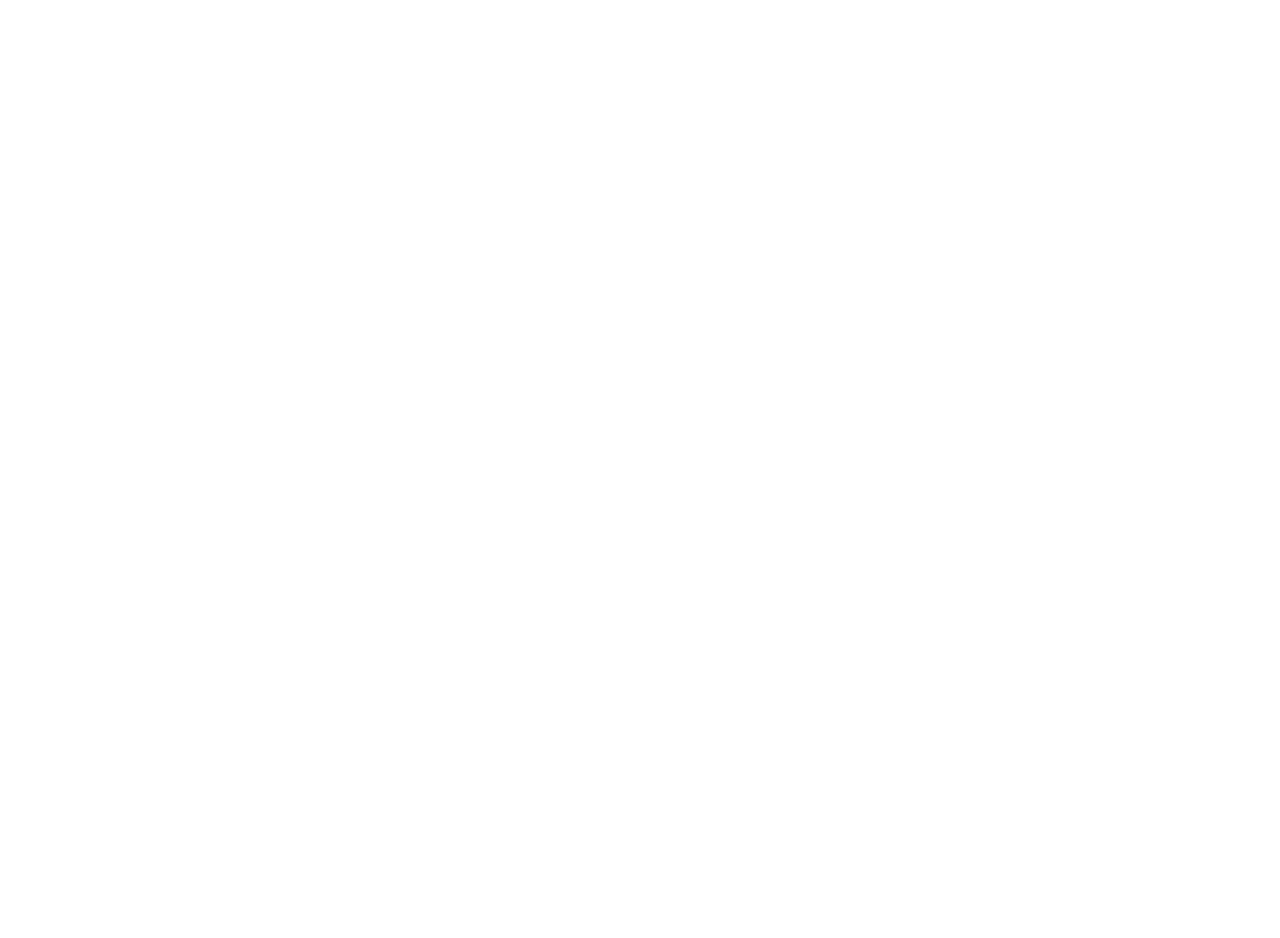
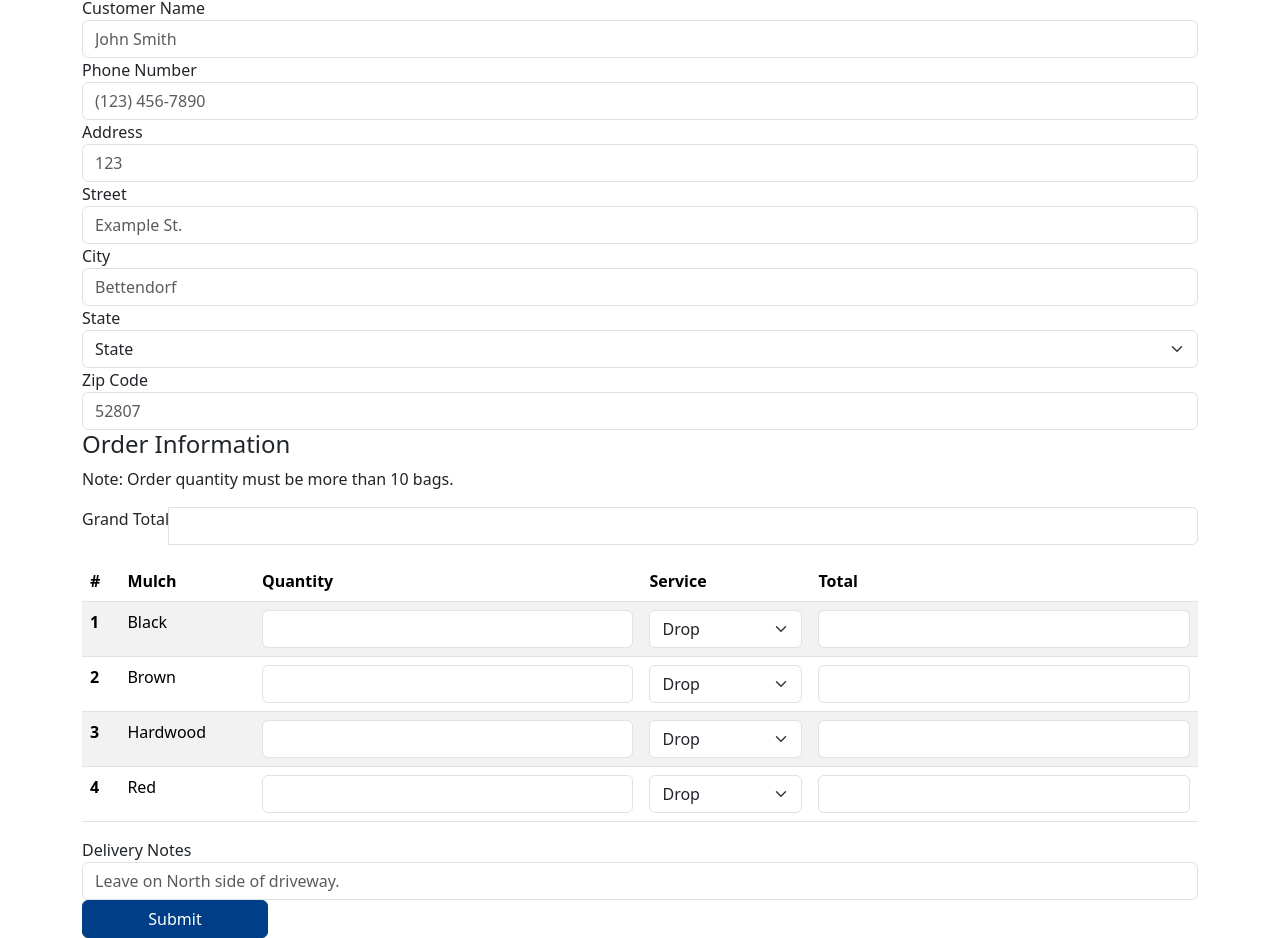
Before and after one commit to Bushwhacker40/MulchMadness, a React (Vite) app in the folder client/: page /createorder in a window 1280 px wide. Shown: the part 193-1131 px from the top of the page. Before the commit the page ends 800 px from the top, so only its background shows below. Built offline with nearby package versions, Linux system fonts and the light colour scheme.

Commit message:
Populated create Order page. Needs formatting.

```diff
--- a/client/src/screens/CreateOrder.tsx
+++ b/client/src/screens/CreateOrder.tsx
@@ -1,7 +1,223 @@
-
-
 export default function CreateOrder() {
   return (
-<p>Create Order</p>
+    <form
+      className="needs-validation container justify-content-center"
+      noValidate
+    >
+      <div className="col-md-8 mx-auto m-4">
+        <h1>Create Order</h1>
+      </div>
+      <div>
+        <h4>Delivery Information</h4>
+        <div>
+          <label htmlFor="customerName">Customer Name</label>
+          <input
+            type="text"
+            className="form-control"
+            id="customerName"
+            placeholder="John Smith"
+            required
+          ></input>
+        </div>
+        <div>
+          <label htmlFor="customerPhone">Phone Number</label>
+          <input
+            type="text"
+            className="form-control"
+            id="customerPhone"
+            placeholder="(123) 456-7890"
+            required
+          ></input>
+        </div>
+        <div>
+          <label htmlFor="customerAddress">Address</label>
+          <input
+            type="text"
+            className="form-control"
+            id="customerAddress"
+            placeholder="123"
+            required
+          ></input>
+        </div>
+        <div>
+          <label htmlFor="customerStreet">Street</label>
+          <input
+            type="text"
+            className="form-control"
+            id="customerStreet"
+            placeholder="Example St."
+            required
+          ></input>
+        </div>
+        <div>
+          <label htmlFor="customerCity">City</label>
+          <input
+            type="text"
+            className="form-control"
+            id="customerCity"
+            placeholder="Bettendorf"
+            required
+          ></input>
+        </div>
+        <div>
+          <label htmlFor="customerState">State</label>
+          <select className="form-select">
+            <option selected>State</option>
+            <option value="IL">IL</option>
+            <option value="IA">IA</option>
+          </select>
+        </div>
+        <div>
+          <label htmlFor="customerZipCode">Zip Code</label>
+          <input
+            type="text"
+            className="form-control"
+            id="customerZipCode"
+            placeholder="52807"
+            required
+          ></input>
+        </div>
+      </div>
+      <div>
+        <h4>Order Information</h4>
+        <p>Note: Order quantity must be more than 10 bags.</p>
+      </div>
+      <div className="input-group mb-3">
+        <span id="orderGrandTotal">Grand Total</span>
+        <input type="text" className="form-control" readOnly></input>
+      </div>
+      <div>
+        <table className="table table-striped">
+          <thead>
+            <tr>
+              <th scope="col">#</th>
+              <th scope="mulch">Mulch</th>
+              <th scope="quantity">Quantity</th>
+              <th scope="service">Service</th>
+              <th scope="total">Total</th>
+            </tr>
+          </thead>
+          <tbody>
+            <tr>
+              <th scope="row">1</th>
+              <td>Black</td>
+              <td>
+                <input
+                  type="text"
+                  className="form-control"
+                  id="mulchBlackQty"
+                ></input>
+              </td>
+              <td>
+                <select className="form-select">
+                  <option value="drop" selected>
+                    Drop
+                  </option>
+                  <option value="spread">Spread</option>
+                </select>
+              </td>
+              <td>
+                <input
+                  type="text"
+                  className="form-control"
+                  id="mulchBlackTotal"
+                  readOnly
+                ></input>
+              </td>
+            </tr>
+            <tr>
+              <th scope="row">2</th>
+              <td>Brown</td>
+              <td>
+                <input
+                  type="text"
+                  className="form-control"
+                  id="mulchBrownQty"
+                ></input>
+              </td>
+              <td>
+                <select className="form-select">
+                  <option value="drop" selected>
+                    Drop
+                  </option>
+                  <option value="spread">Spread</option>
+                </select>
+              </td>
+              <td>
+                <input
+                  type="text"
+                  className="form-control"
+                  id="mulchBrownTotal"
+                  readOnly
+                ></input>
+              </td>
+            </tr>
+            <tr>
+              <th scope="row">3</th>
+              <td>Hardwood</td>
+              <td>
+                <input
+                  type="text"
+                  className="form-control"
+                  id="mulchHardwoodQty"
+                ></input>
+              </td>
+              <td>
+                <select className="form-select">
+                  <option value="drop" selected>
+                    Drop
+                  </option>
+                  <option value="spread">Spread</option>
+                </select>
+              </td>
+              <td>
+                <input
+                  type="text"
+                  className="form-control"
+                  id="mulchHardwoodTotal"
+                  readOnly
+                ></input>
+              </td>
+            </tr>
+            <tr>
+              <th scope="row">4</th>
+              <td>Red</td>
+              <td>
+                <input
+                  type="text"
+                  className="form-control"
+                  id="mulchRedQty"
+                ></input>
+              </td>
+              <td>
+                <select className="form-select">
+                  <option value="drop" selected>
+                    Drop
+                  </option>
+                  <option value="spread">Spread</option>
+                </select>
+              </td>
+              <td>
+                <input
+                  type="text"
+                  className="form-control"
+                  id="mulchRedTotal"
+                  readOnly
+                ></input>
+              </td>
+            </tr>
+          </tbody>
+        </table>
+      </div>
+      <div>
+        <label htmlFor="deliveryNotes">Delivery Notes</label>
+        <input type="text" className="form-control" id="deliveryNotes" placeholder="Leave on North side of driveway."></input>
+      </div>
+              <div className="col-2 d-flex">
+          <button type="submit" className="btn btn-primary flex-fill">
+            Submit
+          </button>
+        </div>
+    </form>
   );
 }
```
